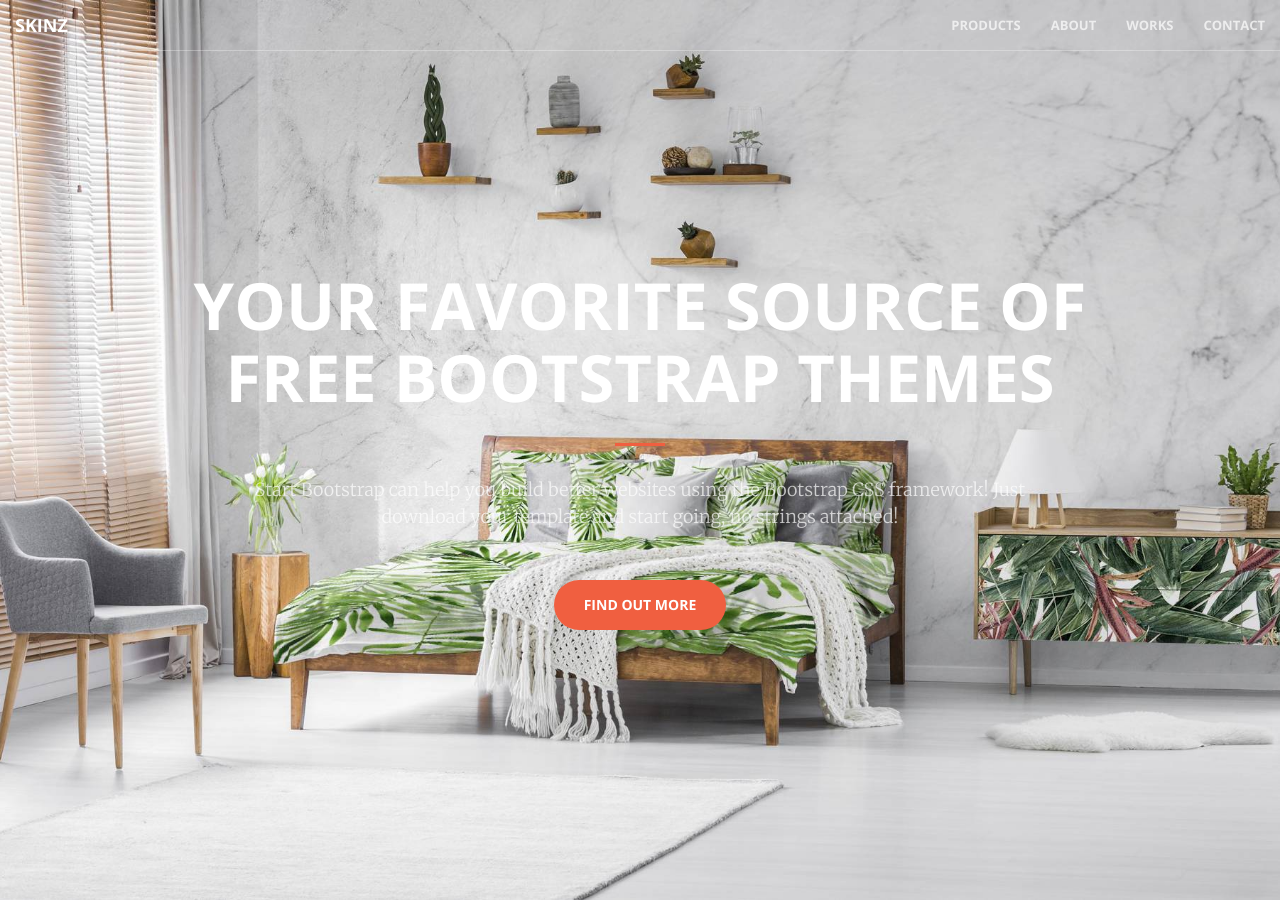
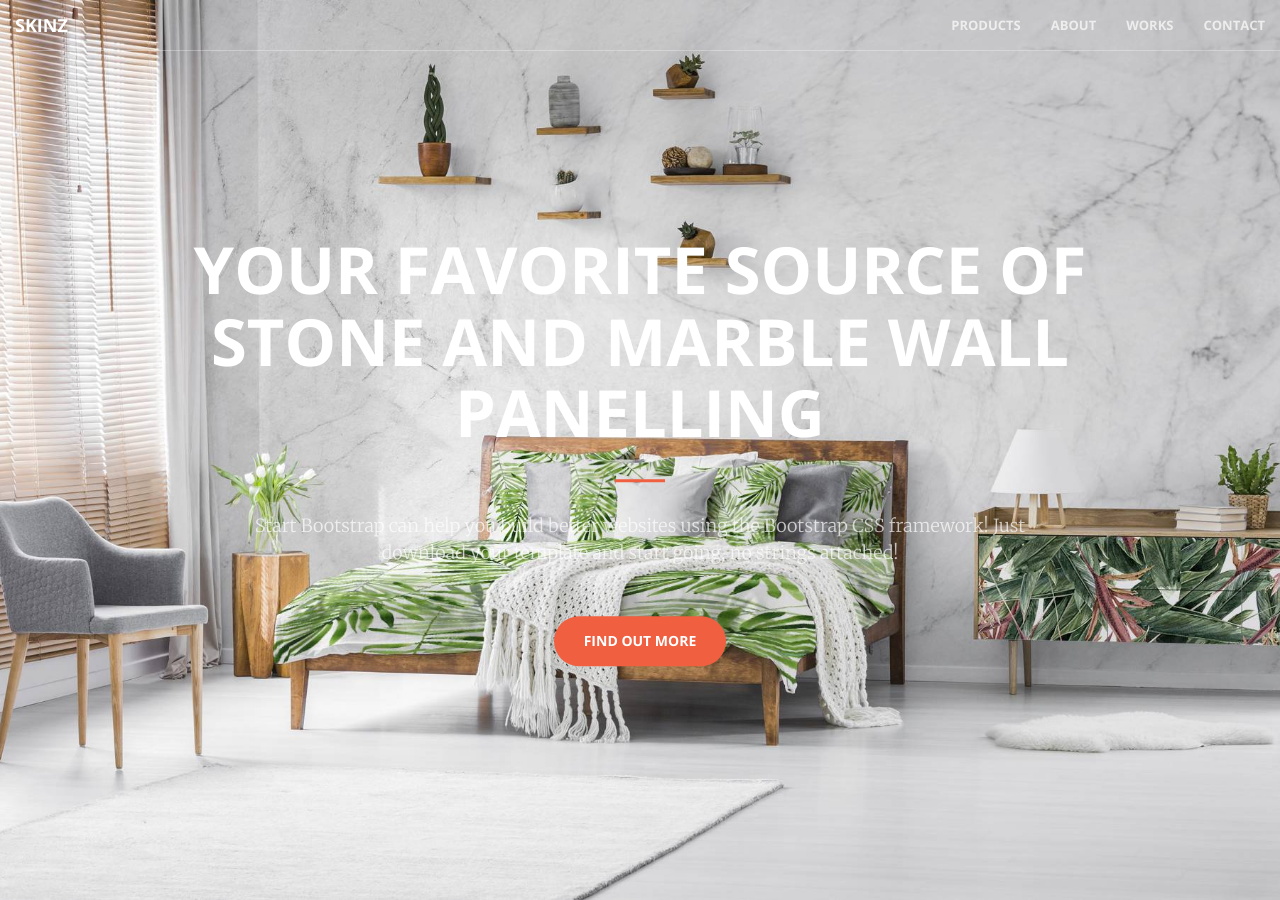
Before and after one commit to SugatSamrat/skinz, a Jekyll site: the page built from index.html, in a window 1280 px wide and 900 px high. Built offline with Jekyll 4.4.1, drawn with Linux system fonts in a browser that asks for light colours.

Commit message:
Update header.html

```diff
--- a/_includes/header.html
+++ b/_includes/header.html
@@ -1,7 +1,7 @@
 <header>
     <div class="header-content">
         <div class="header-content-inner">
-            <h1>Your Favorite Source of Free Bootstrap Themes</h1>
+            <h1>Your Favorite Source of Stone and Marble Wall Panelling</h1>
             <hr>
             <p>Start Bootstrap can help you build better websites using the Bootstrap CSS framework! Just download your template and start going, no strings attached!</p>
             <a href="#about" class="btn btn-primary btn-xl page-scroll">Find Out More</a>
```
